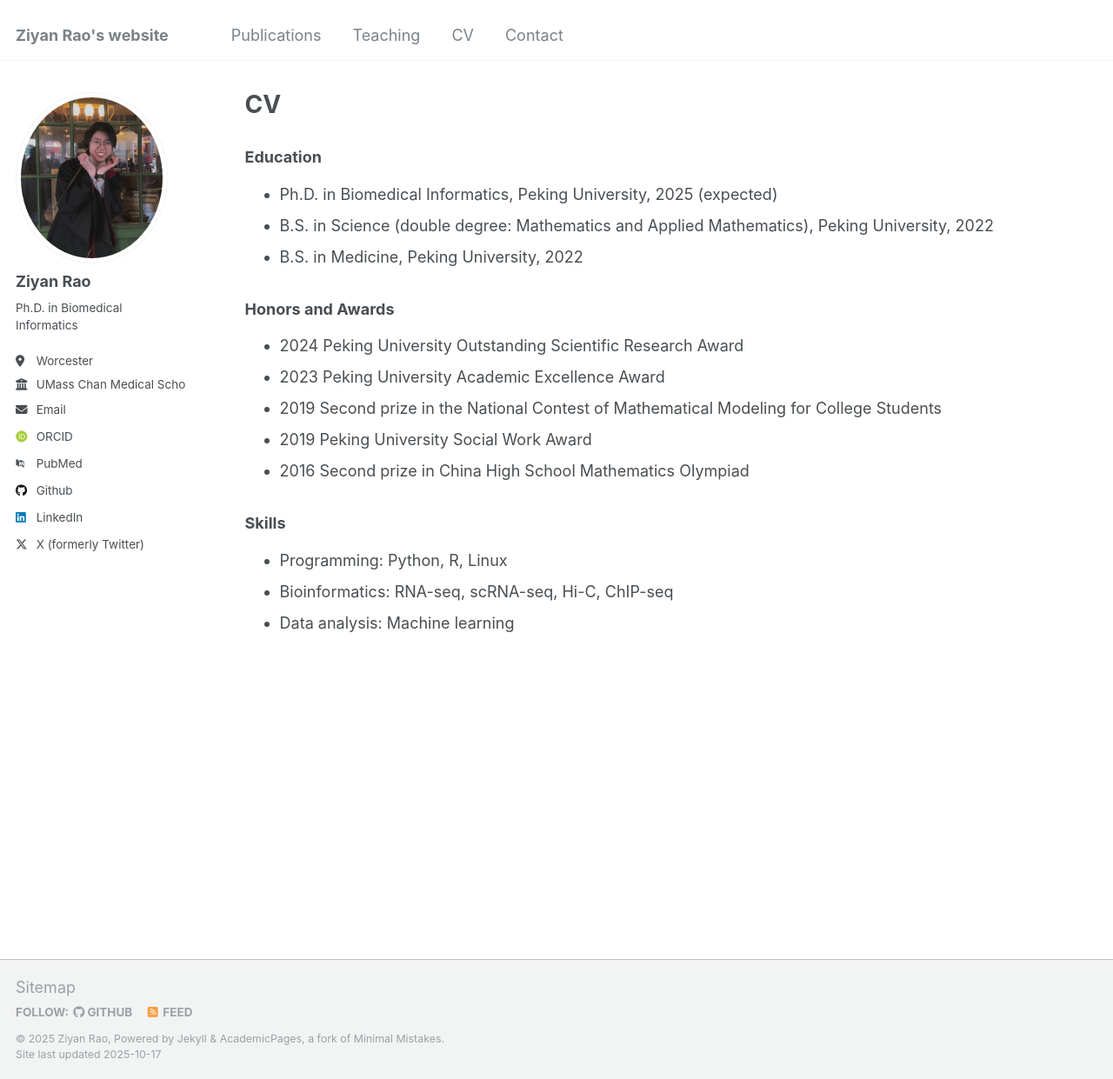
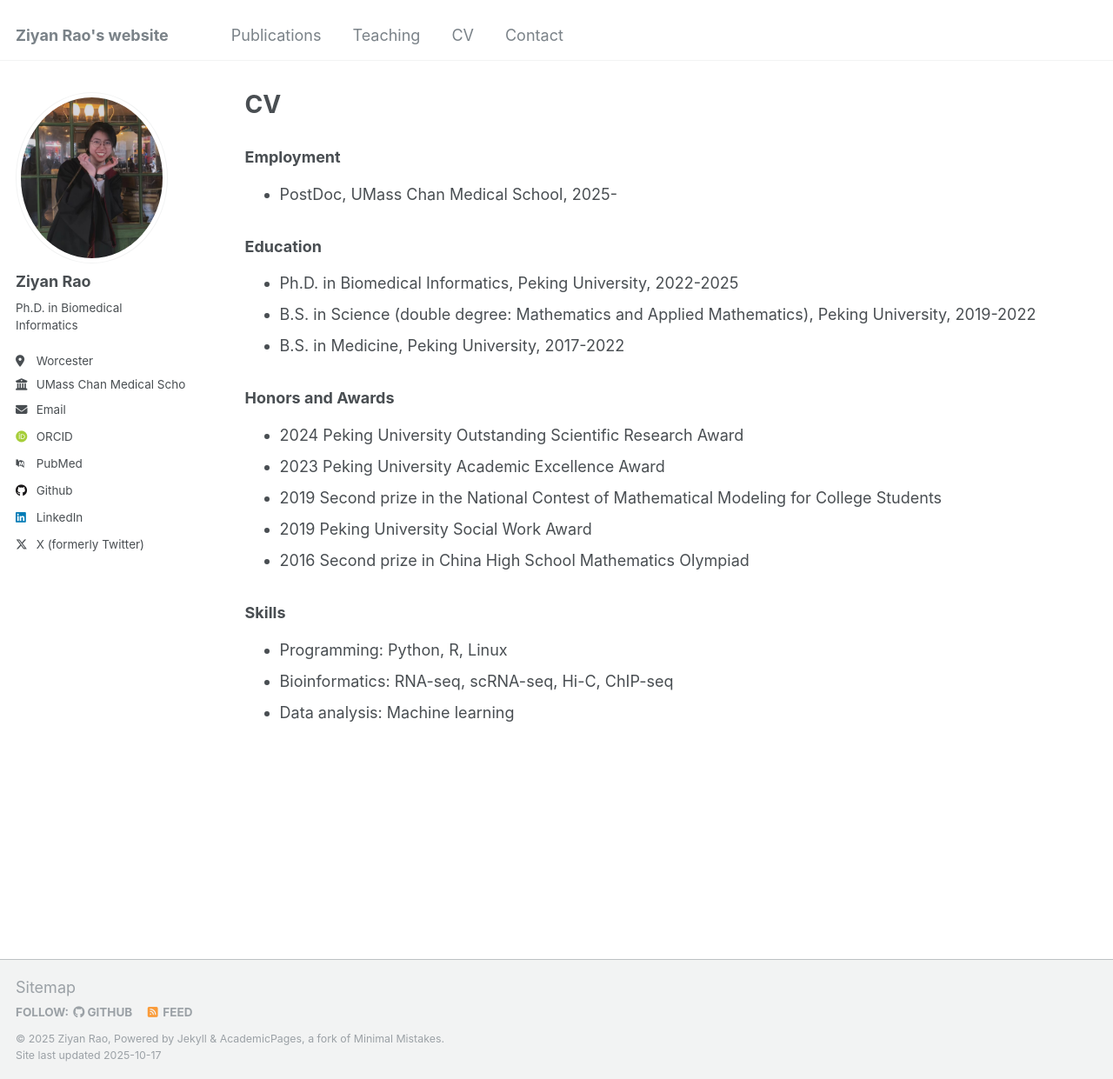
Before and after one commit to starrzy/starrzy.github.io, a Jekyll site: the page built from _pages/cv.md, in a window 1280 px wide and 1241 px high. Shown: the whole window at 87% size. Built offline with Jekyll 4.4.1, drawn with Linux system fonts in a browser that asks for light colours; some web fonts are replaced.

Commit message:
Revise CV with updated employment and education details
Updated employment and education sections with new dates.

```diff
--- a/_pages/cv.md
+++ b/_pages/cv.md
@@ -9,10 +9,13 @@ redirect_from:
 
 {% include base_path %}
 
+### Employment
+* PostDoc, UMass Chan Medical School, 2025-
+
 ### Education
-* Ph.D. in Biomedical Informatics, Peking University, 2025 (expected)
-* B.S. in Science (double degree: Mathematics and Applied Mathematics), Peking University, 2022
-* B.S. in Medicine, Peking University, 2022
+* Ph.D. in Biomedical Informatics, Peking University, 2022-2025
+* B.S. in Science (double degree: Mathematics and Applied Mathematics), Peking University, 2019-2022
+* B.S. in Medicine, Peking University, 2017-2022
 
 ### Honors and Awards
 * 2024 Peking University Outstanding Scientific Research Award
```
